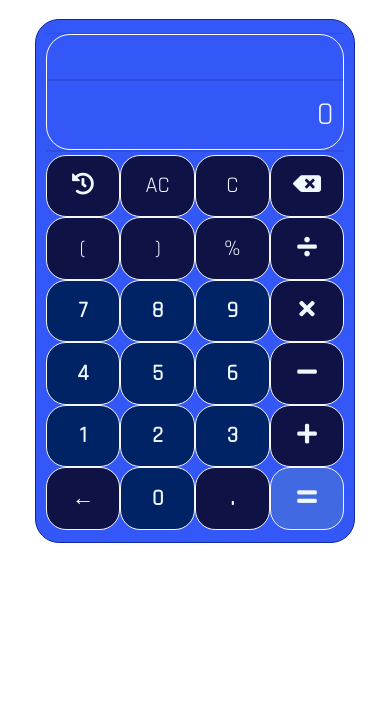
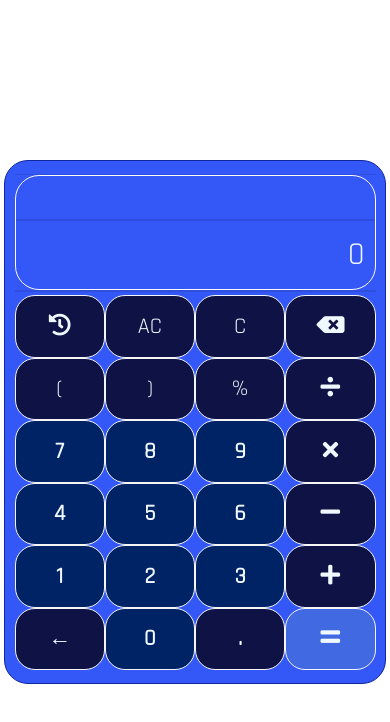
Before and after one commit to my-code-learning-area/learningCSS.github.io, a plain HTML site: page calculator.html in a window 390 px wide. Drawn offline with nearby package versions, Linux system fonts and the light colour scheme; a web font is replaced by a local one.

Commit message:
saving changes: calculator modified

```diff
--- a/calculator.html
+++ b/calculator.html
@@ -149,11 +149,18 @@
             background-color: #00000035;
         }
     </style>
+    <style>
+        @media screen and (max-width:500px) {
+            .cal {
+                width: 98%;
+            }
+        }
+    </style>
 </head>
 
 <body>
-    <center>
-        <div class="cal border border_blue3 bg_primary m6 pl3 pb4 pr3 pt4 rounded_lg">
+    <center style="display: flex; justify-content:center;align-items:center;height:100vh">
+        <div class="cal border border_blue3 bg_primary pl3 pb4 pr3 pt4 rounded_lg">
             <hr>
             <div class="cal_display border border_light rounded_lg">
                 <div data-operation="output" class="font9 output mr1" id="cal-output-display">&nbsp</div>
@@ -176,7 +183,8 @@
                                 class="fas fa-history"></i></button>
                         <button onclick="accountClear(this)" data-operation="ac"
                             class="cal_button font9 p3 col3">AC</button>
-                        <button onclick="clearDisplay(this)" data-operation="c" class="cal_button font9 p3 col3">C</button>
+                        <button onclick="clearDisplay(this)" data-operation="c"
+                            class="cal_button font9 p3 col3">C</button>
                         <button onclick="back(this)" data-operation="back" class="cal_button font9 p3 col3"><i
                                 class="fas fa-backspace"></i></button>
                     </div>
```
